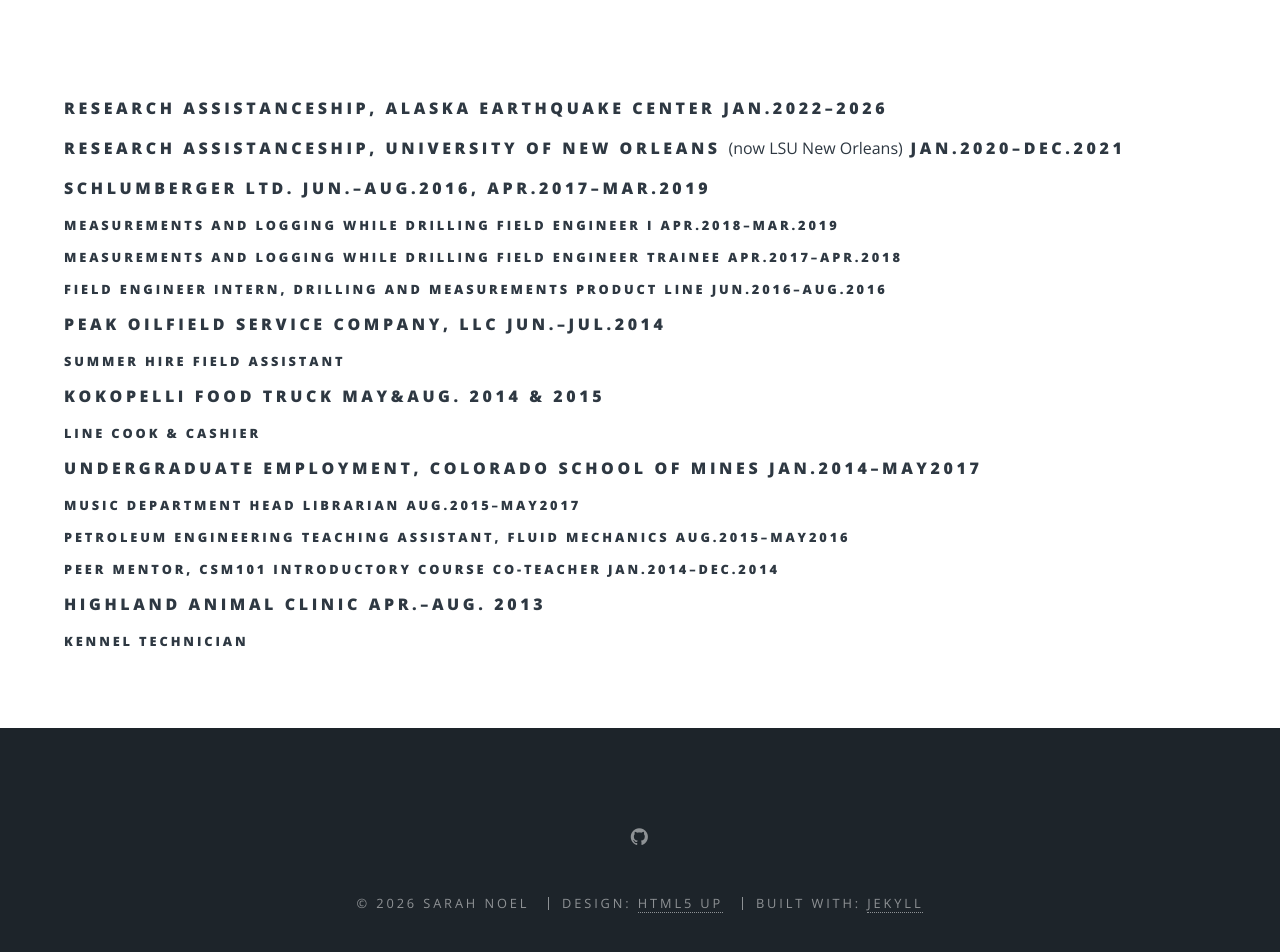
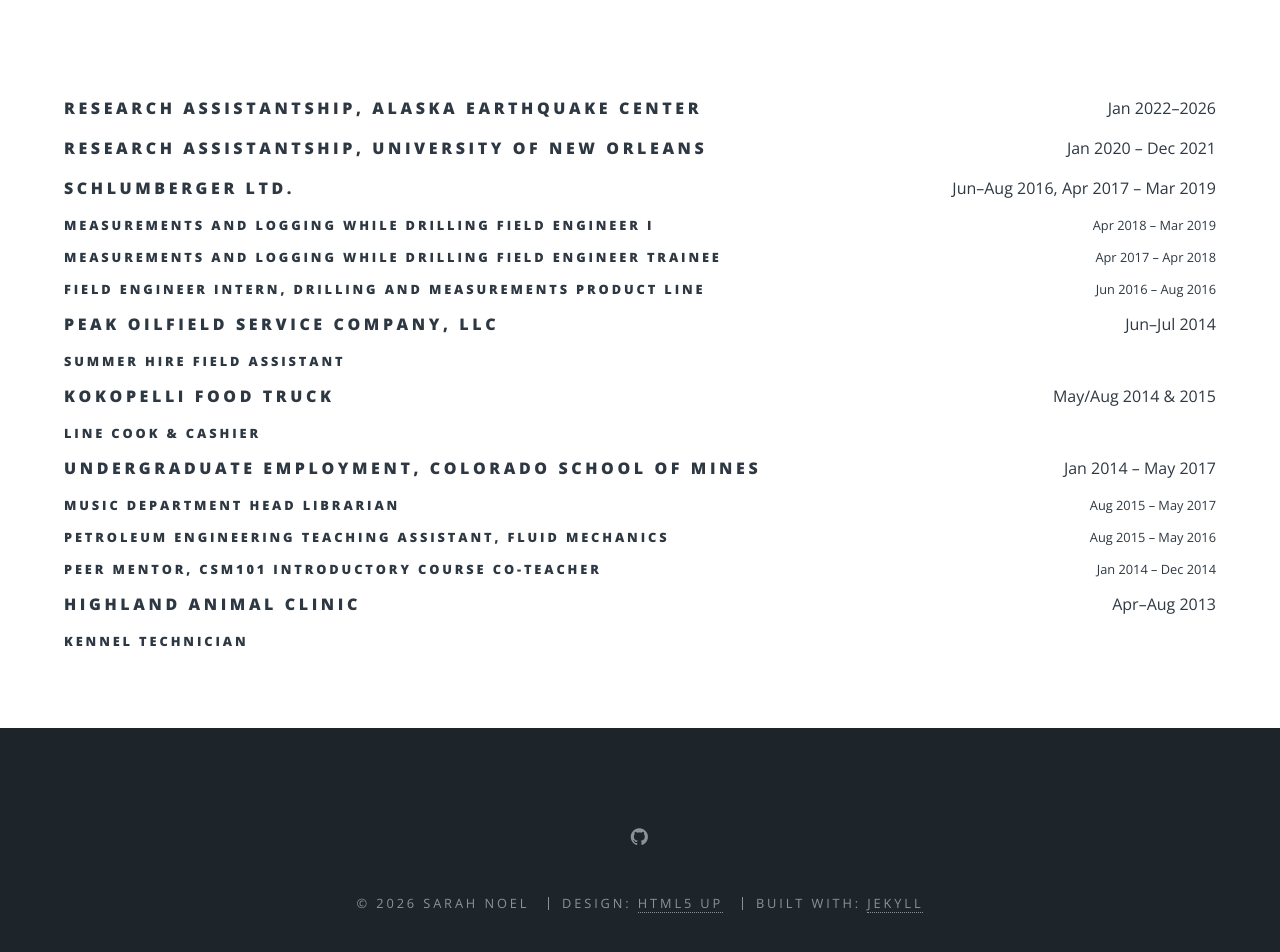
Before and after one commit to aknoel/academic, a Jekyll site: the page built from employment.html, in a window 1280 px wide and 1341 px high. Shown: the part 335-1287 px from the top of the window. Built offline with Jekyll 4.4.1, drawn with Linux system fonts in a browser that asks for light colours.

Commit message:
dates justification updates, emplyment page updates

```diff
--- a/css/main.scss
+++ b/css/main.scss
@@ -1833,17 +1833,22 @@ $baseurl: '{{ site.baseurl }}/images';
 		}
 	}
 
-	ul.dated {
-    list-style: none;    // no bullet
-    padding-left: 0;     // remove the space the bullet used
+ul.dated {
+    list-style: none;
+    padding-left: 0;
 
     li {
         padding-left: 0;
     }
-
-    .date {
-        float: right;
-        margin-left: 1em;
-        white-space: nowrap;
-    }
 }
+
+ul.dated .date,
+h4 .date,
+h5 .date {
+    float: right;
+    margin-left: 1em;
+    white-space: nowrap;
+	text-transform: none;
+    letter-spacing: normal;
+    font-weight: normal;
+}
--- a/employment.html
+++ b/employment.html
@@ -5,34 +5,32 @@ subtitle:
 ---
 
 <!-- University of Alaska Fairbanks-->
-<h4>Research Assistanceship, Alaska Earthquake Center <span class="date">Jan.2022–2026</span></h4>
+<h4>Research Assistantship, Alaska Earthquake Center <span class="date">Jan 2022–2026</span></h4>
 
 <!-- University of New Orleans-->
-<h4>Research Assistanceship, University of New Orleans
-    <span style="text-transform: none; letter-spacing: normal; font-weight: normal;">(now LSU New Orleans)</span>
-    <span class="date">Jan.2020–Dec.2021</span></h4>
+<h4>Research Assistantship, University of New Orleans <span class="date">Jan 2020 – Dec 2021</span></h4>
 
 <!-- Professional Employment-->
-<h4>Schlumberger Ltd. <span class="date">Jun.–Aug.2016, Apr.2017–Mar.2019</span></h4>
-    <h5>Measurements and Logging While Drilling Field Engineer I <span class="date">Apr.2018–Mar.2019</span></h5>
+<h4>Schlumberger Ltd. <span class="date">Jun–Aug 2016, Apr 2017 – Mar 2019</span></h4>
+    <h5>Measurements and Logging While Drilling Field Engineer I <span class="date">Apr 2018 – Mar 2019</span></h5>
 
-    <h5>Measurements and Logging While Drilling Field Engineer Trainee <span class="date">Apr.2017–Apr.2018</span></h5>
+    <h5>Measurements and Logging While Drilling Field Engineer Trainee <span class="date">Apr 2017 – Apr 2018</span></h5>
 
-    <h5>Field Engineer Intern, Drilling and Measurements Product Line <span class="date">Jun.2016–Aug.2016</span></h5>
+    <h5>Field Engineer Intern, Drilling and Measurements Product Line <span class="date">Jun 2016 – Aug 2016</span></h5>
 
-<h4>Peak Oilfield Service Company, LLC <span class="date">Jun.–Jul.2014</span></h4>
+<h4>Peak Oilfield Service Company, LLC <span class="date">Jun–Jul 2014</span></h4>
     <h5>Summer Hire Field Assistant </h5>
 
 
-<h4>Kokopelli Food Truck <span class="date">May&Aug. 2014 & 2015</span></h4>
+<h4>Kokopelli Food Truck <span class="date">May/Aug 2014 & 2015</span></h4>
     <h5>Line Cook & Cashier </h5>
 
 <!-- Colorado School of Mines-->
-<h4>Undergraduate Employment, Colorado School of Mines <span class="date">Jan.2014–May2017</span></h4>
-    <h5>Music Department Head Librarian <span class="date">Aug.2015–May2017</span></h5>
-    <h5>Petroleum Engineering Teaching Assistant, Fluid Mechanics <span class="date">Aug.2015–May2016</span></h5>
-    <h5>Peer Mentor, CSM101 Introductory Course Co-Teacher <span class="date">Jan.2014–Dec.2014</span></h5>
+<h4>Undergraduate Employment, Colorado School of Mines <span class="date">Jan 2014 – May 2017</span></h4>
+    <h5>Music Department Head Librarian <span class="date">Aug 2015 – May 2017</span></h5>
+    <h5>Petroleum Engineering Teaching Assistant, Fluid Mechanics <span class="date">Aug 2015 – May 2016</span></h5>
+    <h5>Peer Mentor, CSM101 Introductory Course Co-Teacher <span class="date">Jan 2014 – Dec 2014</span></h5>
 
 <!-- High School Employment-->
-<h4>Highland Animal Clinic <span class="date">Apr.–Aug. 2013</span></h4>
+<h4>Highland Animal Clinic <span class="date">Apr–Aug 2013</span></h4>
     <h5>Kennel Technician </h5>
```
